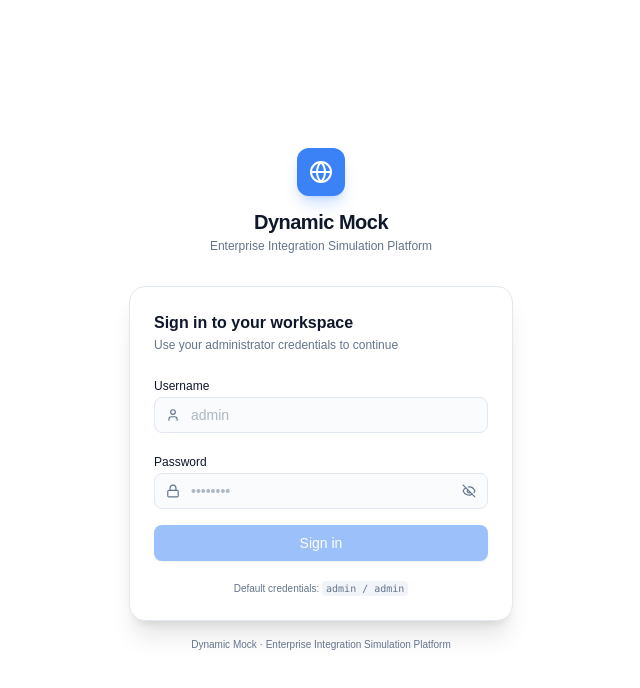
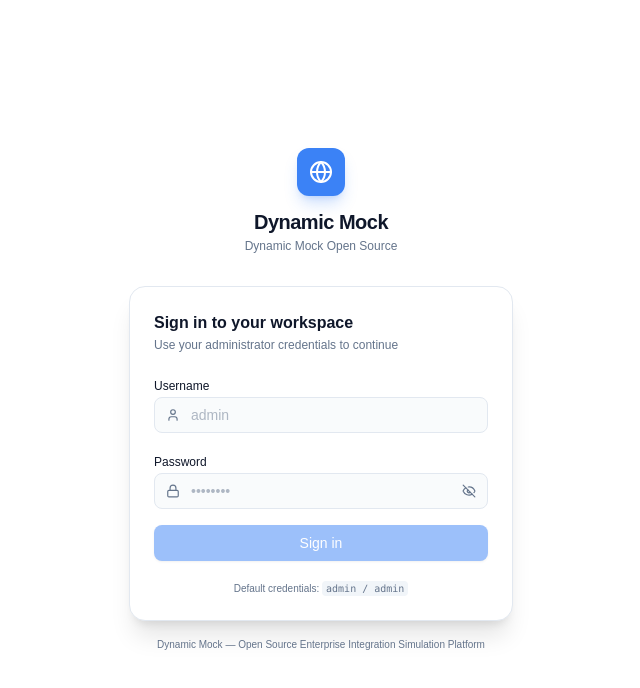
Before and after one commit to sanjokpro/dynamic-mock-project, a Next.js app in the folder frontend/: page /login in a window 1280 px wide. Both pictures are taken after a click on the button "Show password". Shown: the top 688 px of the page, without its empty margins (319-959 px from the left). Built offline with nearby package versions, Linux system fonts and the light colour scheme; no server answers.

Commit message:
feat(branding): integrate SSR branding and UI customization

```diff
--- a/frontend/src/app/layout.tsx
+++ b/frontend/src/app/layout.tsx
@@ -1,22 +1,84 @@
-import type { Metadata } from "next";
-import "./globals.css";
-import { Providers } from "./providers";
-import { Toaster } from "sonner";
+import type { Metadata } from 'next';
+import './globals.css';
+import { Providers } from './providers';
+import { Toaster } from 'sonner';
+import {
+  BrandingConfig,
+  DEFAULT_BRANDING,
+  normalizeBrandingConfig,
+} from '@/types/branding';
+import { buildBrandingCssVariables } from '@/lib/colorUtils';
 
-export const metadata: Metadata = {
-  title: "Dynamic Mock API Workspace",
-  description: "Advanced mocking platform for developers",
-};
+export const dynamic = 'force-dynamic';
 
-export default function RootLayout({
+const SSR_FETCH_TIMEOUT_MS = 1500;
+
+async function fetchSsrBranding(): Promise<BrandingConfig> {
+  const candidates = Array.from(
+    new Set(
+      [
+        process.env.BACKEND_URL,
+        'http://mock-server:8080',
+        'http://localhost:8080',
+      ].filter((url): url is string => Boolean(url && url.trim()))
+    )
+  );
+
+  for (const baseUrl of candidates) {
+    const controller = new AbortController();
+    const timer = setTimeout(() => controller.abort(), SSR_FETCH_TIMEOUT_MS);
+    try {
+      const response = await fetch(`${baseUrl.replace(/\/$/, '')}/api/config/branding`, {
+        cache: 'no-store',
+        signal: controller.signal,
+      });
+      if (response.ok) {
+        const data = (await response.json()) as Partial<BrandingConfig>;
+        return normalizeBrandingConfig(data);
+      }
+    } catch {
+      // Try next candidate or fall back to DEFAULT_BRANDING
+    } finally {
+      clearTimeout(timer);
+    }
+  }
+
+  return { ...DEFAULT_BRANDING };
+}
+
+export async function generateMetadata(): Promise<Metadata> {
+  const branding = await fetchSsrBranding();
+  return {
+    title: `${branding.productName} - API Workspace`,
+    description: `${branding.organizationName} — Enterprise Integration Simulation Platform`,
+    icons: {
+      icon: branding.faviconUrl || '/favicon.ico',
+    },
+  };
+}
+
+export default async function RootLayout({
   children,
 }: Readonly<{
   children: React.ReactNode;
 }>) {
+  const branding = await fetchSsrBranding();
+  const ssrThemeCss = buildBrandingCssVariables(
+    branding.primaryColor,
+    branding.secondaryColor
+  );
+
   return (
     <html lang="en" suppressHydrationWarning>
       <head>
-        <script dangerouslySetInnerHTML={{ __html: `
+        <link rel="icon" href={branding.faviconUrl || '/favicon.ico'} />
+        <style
+          id="ssr-branding-theme"
+          dangerouslySetInnerHTML={{ __html: ssrThemeCss }}
+        />
+        <script
+          dangerouslySetInnerHTML={{
+            __html: `
           try {
             var theme = localStorage.getItem('dynamic-mock-theme');
             if (!theme) {
@@ -24,10 +86,12 @@ export default function RootLayout({
             }
             document.documentElement.className = theme;
           } catch(e) {}
-        `}} />
+        `,
+          }}
+        />
       </head>
       <body className="antialiased">
-        <Providers>
+        <Providers initialBranding={branding}>
           {children}
           <Toaster position="bottom-right" />
         </Providers>
--- a/frontend/src/app/login/page.tsx
+++ b/frontend/src/app/login/page.tsx
@@ -4,16 +4,23 @@ import React, { FormEvent, useEffect, useState } from 'react';
 import { useRouter } from 'next/navigation';
 import { Globe, Lock, User, Eye, EyeOff, AlertCircle, Loader2 } from 'lucide-react';
 import { useAuth } from '@/hooks/useAuth';
+import { useBrandingContext } from '@/context/BrandingContext';
 
 export default function LoginPage() {
   const router = useRouter();
   const { user, isLoading, login } = useAuth();
+  const { branding } = useBrandingContext();
 
   const [username, setUsername] = useState('');
   const [password, setPassword] = useState('');
   const [showPassword, setShowPassword] = useState(false);
   const [submitting, setSubmitting] = useState(false);
   const [error, setError] = useState<string | null>(null);
+  const [logoError, setLogoError] = useState(false);
+
+  useEffect(() => {
+    setLogoError(false);
+  }, [branding.logoUrl]);
 
   // If already authenticated redirect to workspace
   useEffect(() => {
@@ -46,27 +53,47 @@ export default function LoginPage() {
   }
 
   return (
-    <div className="min-h-screen flex items-center justify-center bg-background p-4">
+    <div
+      className="min-h-screen flex items-center justify-center bg-background p-4 relative"
+      style={
+        branding.loginBackgroundUrl
+          ? {
+              backgroundImage: `url(${branding.loginBackgroundUrl})`,
+              backgroundSize: 'cover',
+              backgroundPosition: 'center',
+            }
+          : undefined
+      }
+    >
       {/* Background gradient accent */}
       <div
         aria-hidden="true"
         className="pointer-events-none fixed inset-0 -z-10"
         style={{
           background:
-            'radial-gradient(ellipse 80% 60% at 50% -10%, hsl(var(--primary) / 0.15), transparent)',
+            'radial-gradient(ellipse 80% 60% at 50% -10%, rgba(var(--primary-rgb, 59, 130, 246), 0.15), transparent)',
         }}
       />
 
       <div className="w-full max-w-sm">
         {/* Logo */}
         <div className="flex flex-col items-center gap-3 mb-8">
-          <div className="bg-primary p-3 rounded-xl shadow-lg shadow-primary/25">
-            <Globe className="h-6 w-6 text-primary-foreground" />
-          </div>
+          {branding.logoUrl && !logoError ? (
+            <img
+              src={branding.logoUrl}
+              alt={branding.productName}
+              onError={() => setLogoError(true)}
+              className="h-12 w-auto max-w-[200px] object-contain"
+            />
+          ) : (
+            <div className="bg-primary p-3 rounded-xl shadow-lg shadow-primary/25">
+              <Globe className="h-6 w-6 text-primary-foreground" />
+            </div>
+          )}
           <div className="text-center">
-            <h1 className="text-xl font-bold tracking-tight">Dynamic Mock</h1>
+            <h1 className="text-xl font-bold tracking-tight">{branding.productName}</h1>
             <p className="text-xs text-muted-foreground mt-0.5">
-              Enterprise Integration Simulation Platform
+              {branding.organizationName}
             </p>
           </div>
         </div>
@@ -171,7 +198,7 @@ export default function LoginPage() {
 
         {/* Footer */}
         <p className="text-center text-[10px] text-muted-foreground mt-4">
-          Dynamic Mock · Enterprise Integration Simulation Platform
+          {branding.footerText}
         </p>
       </div>
     </div>
--- a/frontend/src/components/workspace/Header.tsx
+++ b/frontend/src/components/workspace/Header.tsx
@@ -8,6 +8,7 @@ import { useTheme } from '@/context/ThemeContext';
 import { useRoutes } from '@/hooks/useRoutes';
 import { useCollections } from '@/hooks/useCollections';
 import { useAuth } from '@/hooks/useAuth';
+import { useBrandingContext } from '@/context/BrandingContext';
 import { cn } from '@/lib/utils';
 import { MockRoute } from '@/types';
 import { ImportModal } from './ImportModal';
@@ -33,7 +34,13 @@ export function Header() {
   const { theme, toggleTheme } = useTheme();
   const { routes, createRoute } = useRoutes();
   const { user, logout } = useAuth();
+  const { branding } = useBrandingContext();
+  const [logoError, setLogoError] = useState(false);
   const userId = user?.id ?? '';
+
+  useEffect(() => {
+    setLogoError(false);
+  }, [branding.logoUrl]);
   const { collections } = useCollections(userId);
   const { prompt } = useDialogs();
   const [envDropdownOpen, setEnvDropdownOpen] = useState(false);
@@ -197,10 +204,21 @@ export function Header() {
 
         {/* Logo */}
         <div className="flex items-center gap-2 mr-1">
-          <div className="bg-primary p-1 rounded-md">
-            <Globe className="h-3.5 w-3.5 text-primary-foreground" />
-          </div>
-          <span className="font-semibold text-sm tracking-tight hidden sm:inline">Dynamic Mock</span>
+          {branding.logoUrl && !logoError ? (
+            <img
+              src={branding.logoUrl}
+              alt={branding.productName}
+              onError={() => setLogoError(true)}
+              className="h-5 w-auto object-contain"
+            />
+          ) : (
+            <div className="bg-primary p-1 rounded-md">
+              <Globe className="h-3.5 w-3.5 text-primary-foreground" />
+            </div>
+          )}
+          <span className="font-semibold text-sm tracking-tight hidden sm:inline">
+            {branding.productName}
+          </span>
         </div>
 
         <div className="w-px h-5 bg-border hidden sm:block" />
```
